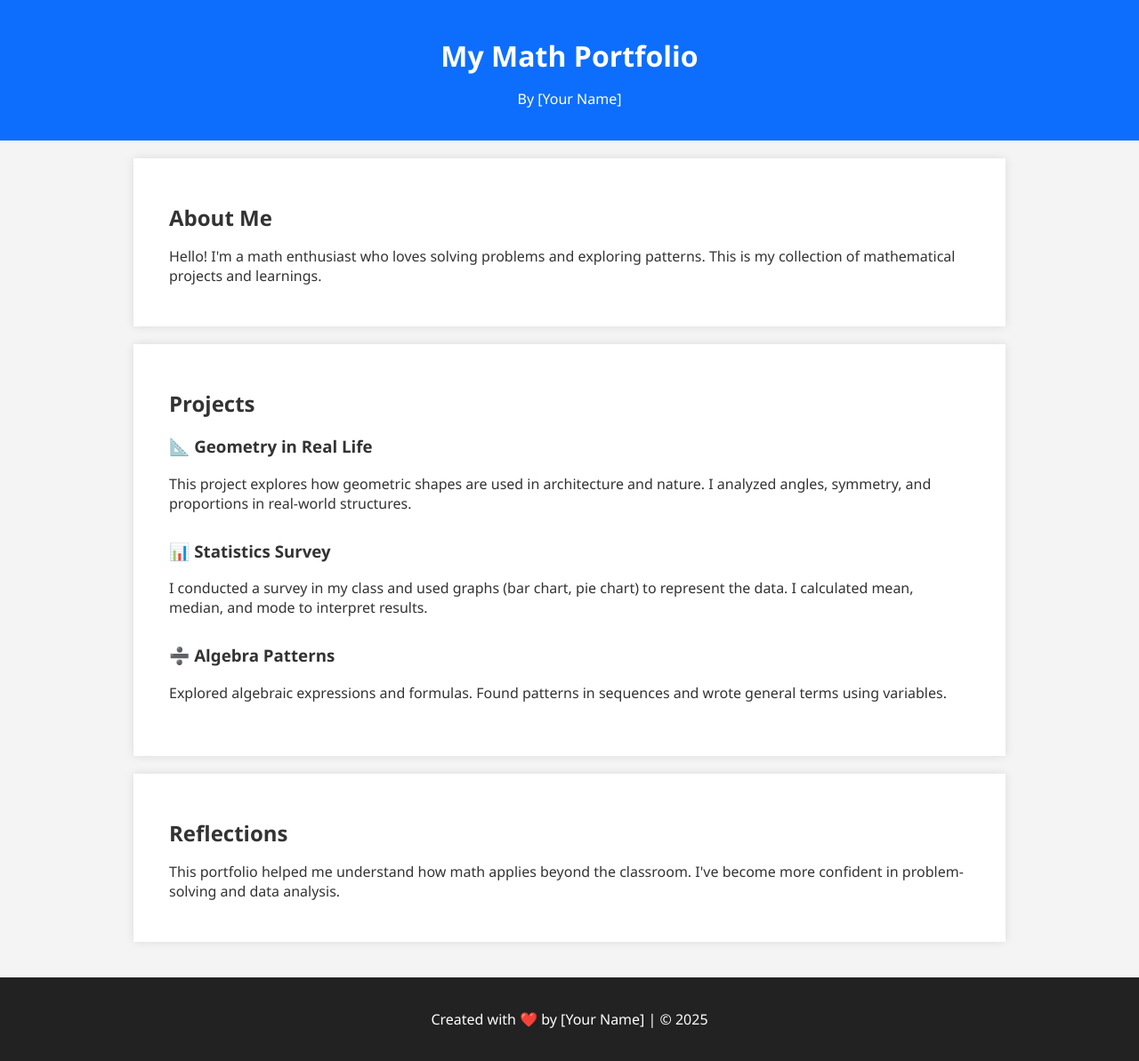
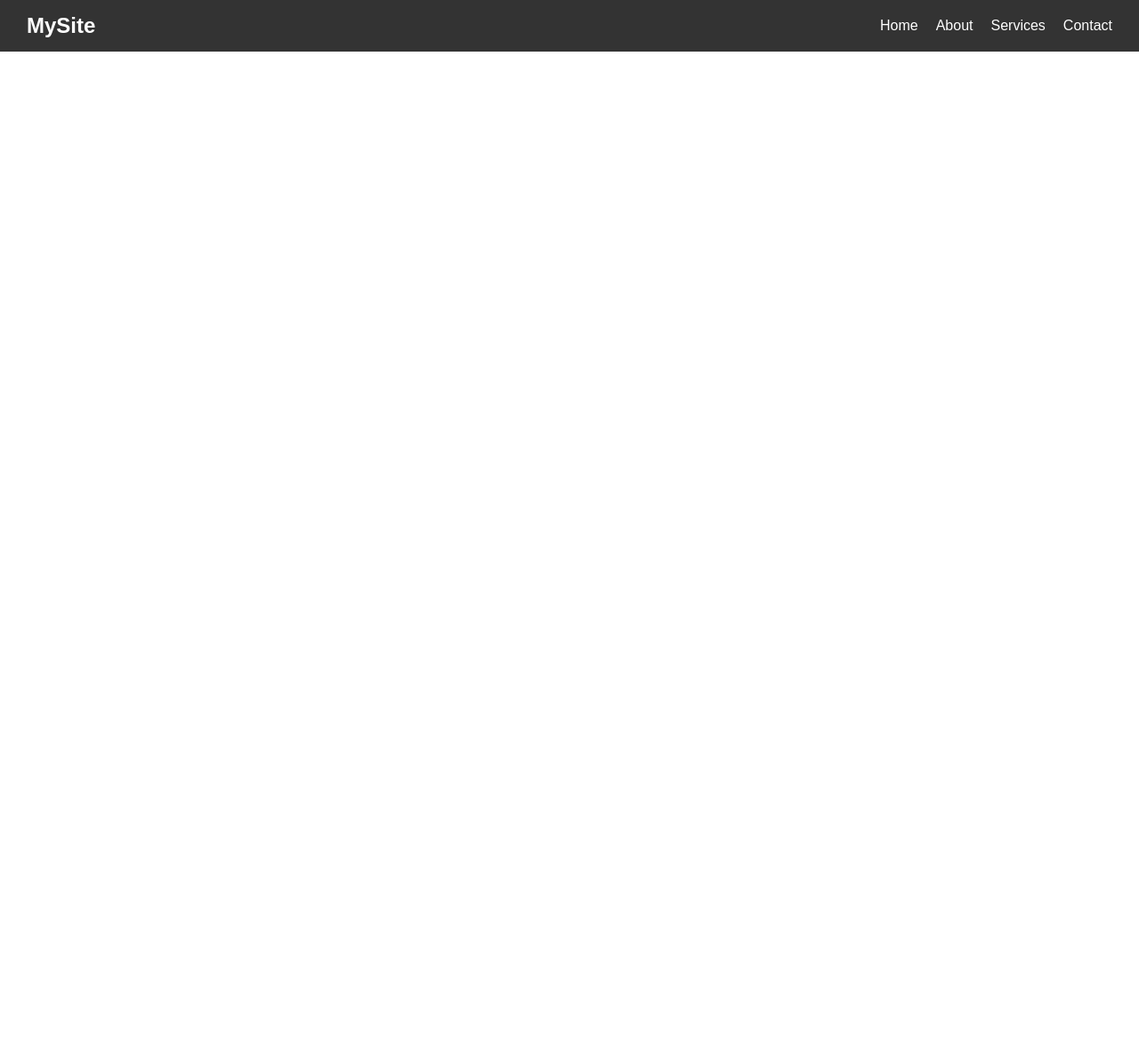
Before and after one commit to Duajeeeya/Math-Logic, a plain HTML site: page index.html in a window 1280 px wide. Shown: the whole page at 89% size. After the commit the page ends 800 px from the top, so only its background shows below. Drawn offline with Linux system fonts and the light colour scheme.

Commit message:
index.html

```diff
--- a/index.html
+++ b/index.html
@@ -1,83 +1,99 @@
 <!DOCTYPE html>
 <html lang="en">
 <head>
-  <meta charset="UTF-8" />
-  <meta name="viewport" content="width=device-width, initial-scale=1.0"/>
-  <title>Math Portfolio</title>
+  <meta charset="UTF-8">
+  <title>Header with Menu</title>
   <style>
-    body {
-      font-family: 'Segoe UI', sans-serif;
+    * {
       margin: 0;
       padding: 0;
-      background: #f4f4f4;
-      color: #333;
+      box-sizing: border-box;
     }
+
+    body {
+      font-family: Arial, sans-serif;
+    }
+
     header {
-      background: #0d6efd;
-      color: white;
-      padding: 20px 40px;
-      text-align: center;
+      background-color: #333;
+      color: #fff;
+      display: flex;
+      justify-content: space-between;
+      align-items: center;
+      padding: 15px 30px;
     }
-    section {
-      padding: 30px 40px;
-      max-width: 900px;
-      margin: auto;
-      background: white;
-      margin-top: 20px;
-      box-shadow: 0 0 10px rgba(0,0,0,0.1);
+
+    .logo {
+      font-size: 24px;
+      font-weight: bold;
     }
-    h1, h2 {
-      margin-bottom: 10px;
+
+    nav ul {
+      list-style: none;
+      display: flex;
+      gap: 20px;
     }
-    .project {
-      margin-bottom: 30px;
+
+    nav ul li a {
+      color: #fff;
+      text-decoration: none;
+      font-size: 16px;
+      transition: color 0.3s;
     }
-    footer {
-      text-align: center;
-      padding: 20px;
-      margin-top: 40px;
-      background: #222;
-      color: white;
+
+    nav ul li a:hover {
+      color: #00aced;
+    }
+
+    /* Responsive for smaller screens */
+    @media (max-width: 600px) {
+      nav ul {
+        flex-direction: column;
+        background-color: #444;
+        position: absolute;
+        top: 60px;
+        right: 0;
+        width: 200px;
+        display: none;
+        padding: 15px;
+      }
+
+      nav ul.show {
+        display: flex;
+      }
+
+      .menu-toggle {
+        display: block;
+        cursor: pointer;
+      }
+    }
+
+    .menu-toggle {
+      display: none;
+      font-size: 24px;
     }
   </style>
 </head>
 <body>
+
   <header>
-    <h1>My Math Portfolio</h1>
-    <p>By [Your Name]</p>
+    <div class="logo">MySite</div>
+    <div class="menu-toggle" onclick="toggleMenu()">☰</div>
+    <nav>
+      <ul id="nav-list">
+        <li><a href="#">Home</a></li>
+        <li><a href="#">About</a></li>
+        <li><a href="#">Services</a></li>
+        <li><a href="#">Contact</a></li>
+      </ul>
+    </nav>
   </header>
 
-  <section>
-    <h2>About Me</h2>
-    <p>Hello! I'm a math enthusiast who loves solving problems and exploring patterns. This is my collection of mathematical projects and learnings.</p>
-  </section>
+  <script>
+    function toggleMenu() {
+      document.getElementById("nav-list").classList.toggle("show");
+    }
+  </script>
 
-  <section>
-    <h2>Projects</h2>
-
-    <div class="project">
-      <h3>📐 Geometry in Real Life</h3>
-      <p>This project explores how geometric shapes are used in architecture and nature. I analyzed angles, symmetry, and proportions in real-world structures.</p>
-    </div>
-
-    <div class="project">
-      <h3>📊 Statistics Survey</h3>
-      <p>I conducted a survey in my class and used graphs (bar chart, pie chart) to represent the data. I calculated mean, median, and mode to interpret results.</p>
-    </div>
-
-    <div class="project">
-      <h3>➗ Algebra Patterns</h3>
-      <p>Explored algebraic expressions and formulas. Found patterns in sequences and wrote general terms using variables.</p>
-    </div>
-  </section>
-
-  <section>
-    <h2>Reflections</h2>
-    <p>This portfolio helped me understand how math applies beyond the classroom. I've become more confident in problem-solving and data analysis.</p>
-  </section>
-
-  <footer>
-    <p>Created with ❤️ by [Your Name] | © 2025</p>
-  </footer>
 </body>
 </html>
```
